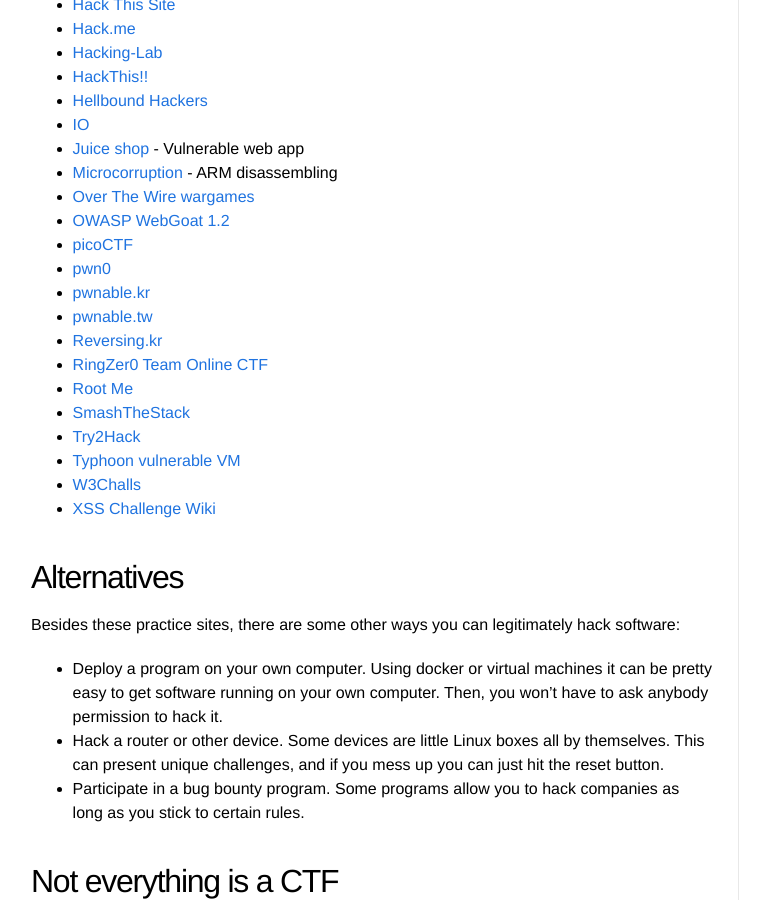
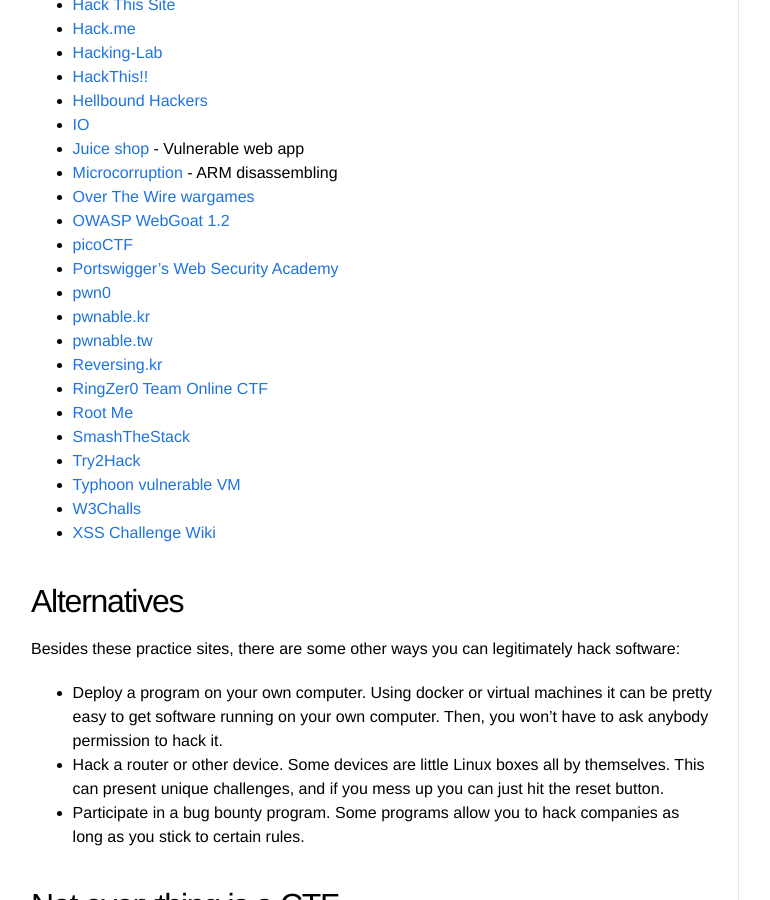
Before and after one commit to Sjord/Sjord.github.io, a Jekyll site: the page built from _posts/2018-05-22-practice-hacking-with-vulnerable-systems.md, in a window 1280 px wide and 900 px high, scrolled down 707 px. Shown: the whole window, without its empty margins (109-879 px from the left). Built offline with Jekyll 4.4.1, drawn with Linux system fonts in a browser that asks for light colours.

Commit message:
Add Portswigger's Web Security Academy

```diff
--- a/_posts/2018-05-22-practice-hacking-with-vulnerable-systems.md
+++ b/_posts/2018-05-22-practice-hacking-with-vulnerable-systems.md
@@ -32,6 +32,7 @@
 * [Over The Wire wargames](http://overthewire.org/wargames/)
 * [OWASP WebGoat 1.2](https://www.owasp.org/index.php/Category:OWASP_WebGoat_Project)
 * [picoCTF](https://picoctf.com/)
+* [Portswigger's Web Security Academy](https://portswigger.net/web-security)
 * [pwn0](https://pwn0.com/)
 * [pwnable.kr](http://pwnable.kr/)
 * [pwnable.tw](https://pwnable.tw/)
```
